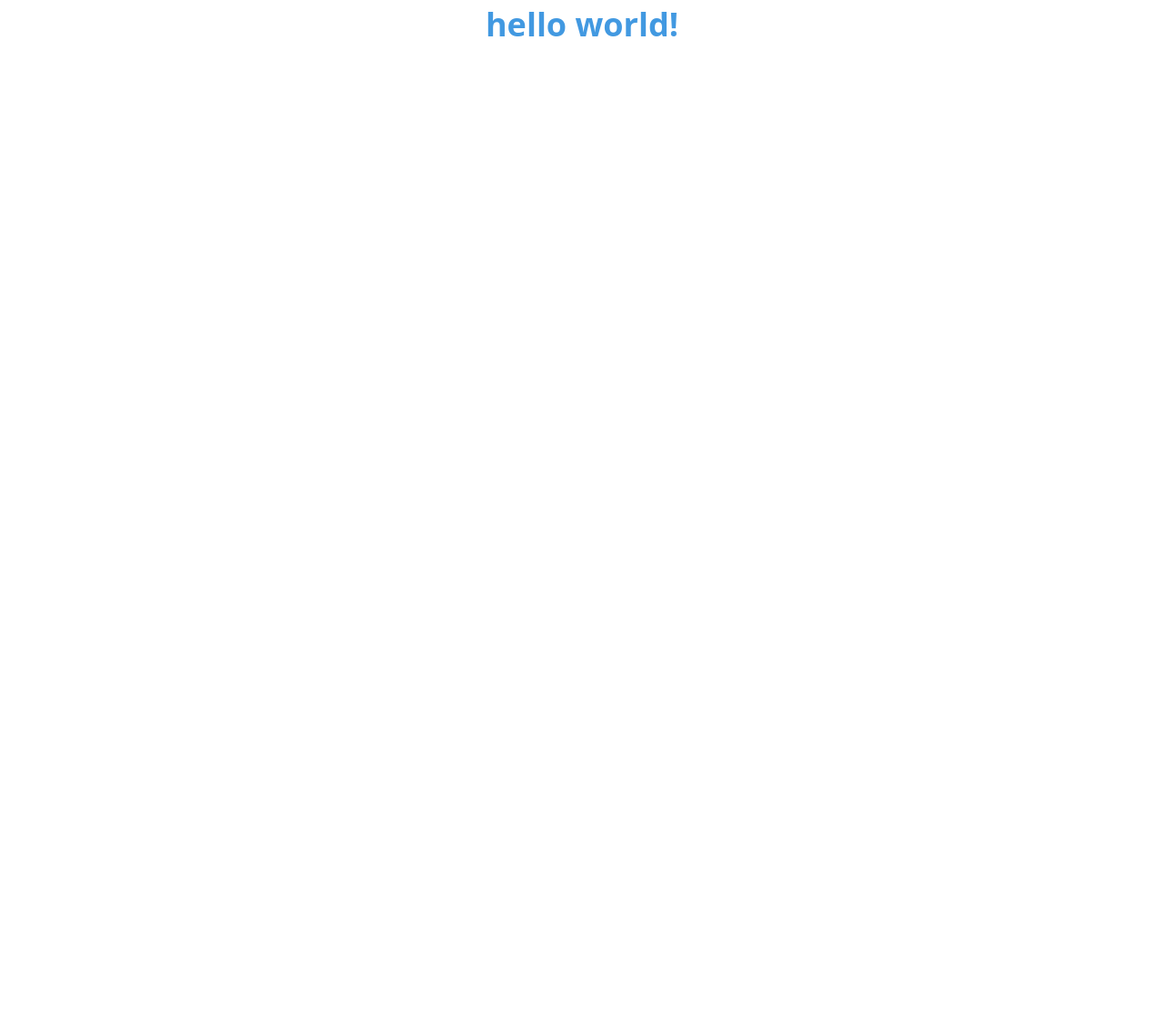
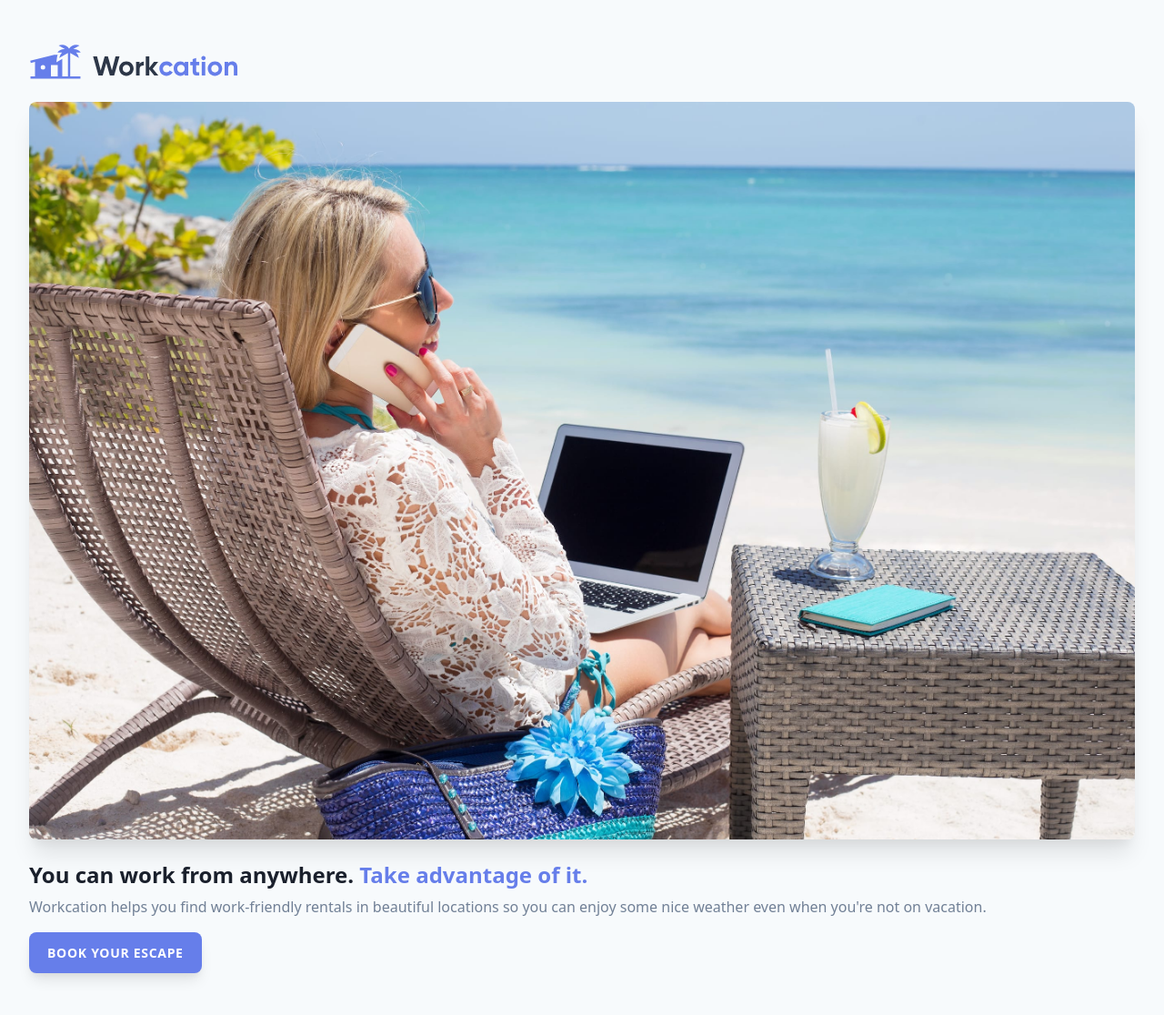
Before and after one commit to jadestern/tailwind-css-screencasts, a website: page public/index.html in a window 1280 px wide. Shown: the whole page at 91% size. Before the commit the page ends 800 px from the top, so only its background shows below. Drawn offline with nearby package versions, Linux system fonts and the light colour scheme; files that its build step writes are made by us from their sources.

Commit message:
2 - The Utility-First Workflow

```diff
--- a/public/index.html
+++ b/public/index.html
@@ -8,7 +8,22 @@
   <title>Document</title>
   <link rel="stylesheet" href="/build/tailwind.css">
 </head>
-<body>
-  <h1 class="text-4xl font-bold text-center text-blue-500">hello world!</h1>
+<body class="bg-gray-100">
+  <div class="px-8 py-12">
+    <img class="h-10" src="/img/logo.svg" alt="Workcation">
+    <img class="mt-6 rounded-lg shadow-xl" src="/img/beach-work.jpg" alt="Woman workcationing on the beach">
+    <h1 class="mt-6 text-2xl font-bold text-gray-900 leading-tight">
+      You can work from anywhere.
+      <span class="text-indigo-500">Take advantage of it.</span>
+    </h1>
+    <p class="mt-2 text-gray-600">
+      Workcation helps you find work-friendly rentals in beautiful locations so you can enjoy some nice weather even when you're not on vacation.
+    </p>
+    <div class="mt-4">
+      <a href="#" class="inline-block px-5 py-3 rounded-lg shadow-lg bg-indigo-500 hover:bg-indigo-400 text-sm text-white uppercase tracking-wider font-semibold">
+        Book your escape
+      </a>
+    </div>
+  </div>
 </body>
 </html>
```
Also changed, not shown: public/img/beach-work.jpg (added), public/img/logo.svg (added).
